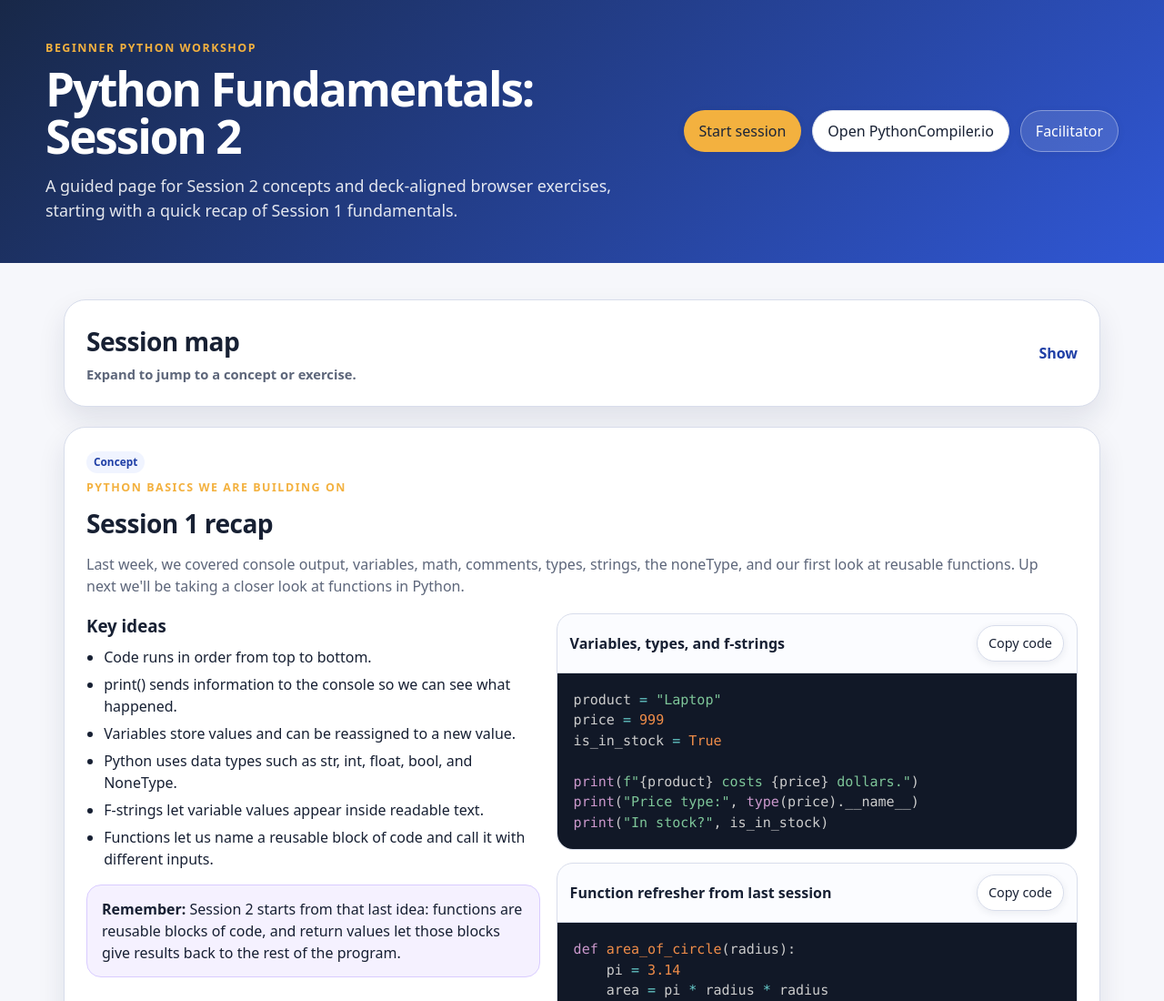
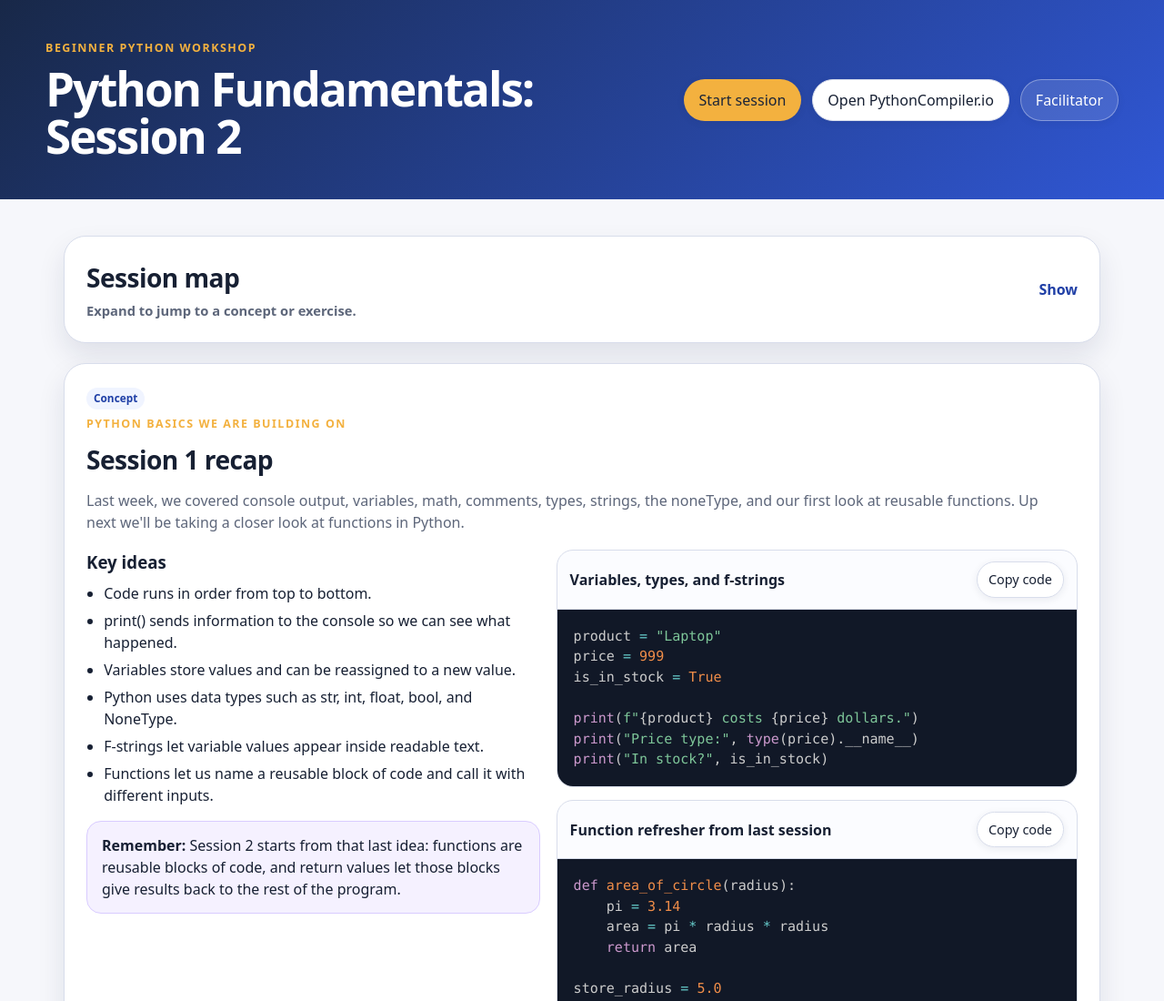
Before and after one commit to birdjw/py_ss_2, a plain HTML site: page index.html in a window 1280 px wide. Shown: the top 1100 px of the page at 91% size. Drawn offline with nearby package versions, Linux system fonts and the light colour scheme.

Commit message:
header copy removed

```diff
--- a/index.html
+++ b/index.html
@@ -173,7 +173,6 @@
       <div>
         <p class="eyebrow">Beginner Python Workshop</p>
         <h1>Python Fundamentals: Session 2</h1>
-        <p class="subtitle">A guided page for Session 2 concepts and deck-aligned browser exercises, starting with a quick recap of Session 1 fundamentals.</p>
       </div>
       <div class="header-actions">
         <a class="button primary" href="#start">Start session</a>
```
